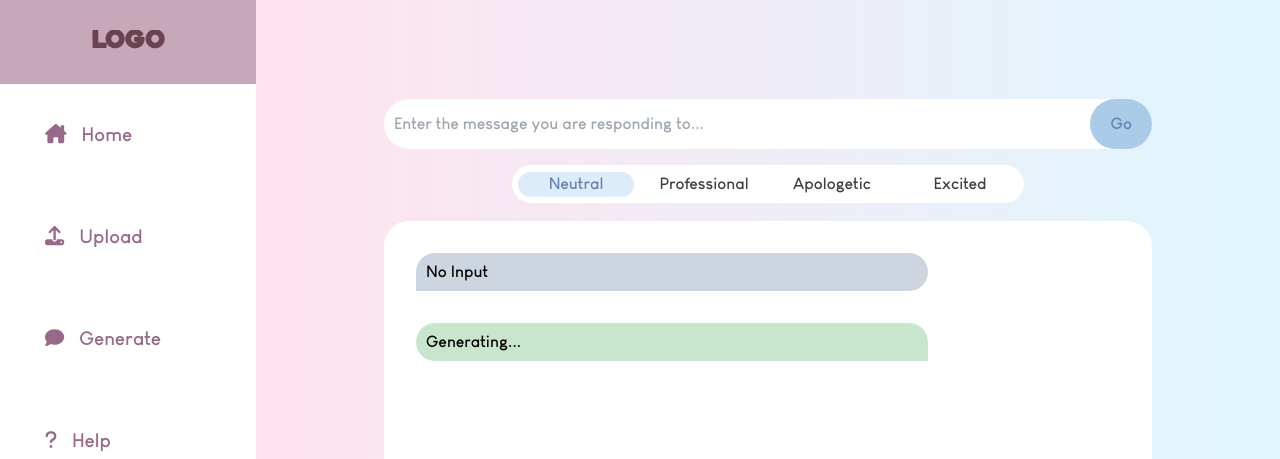
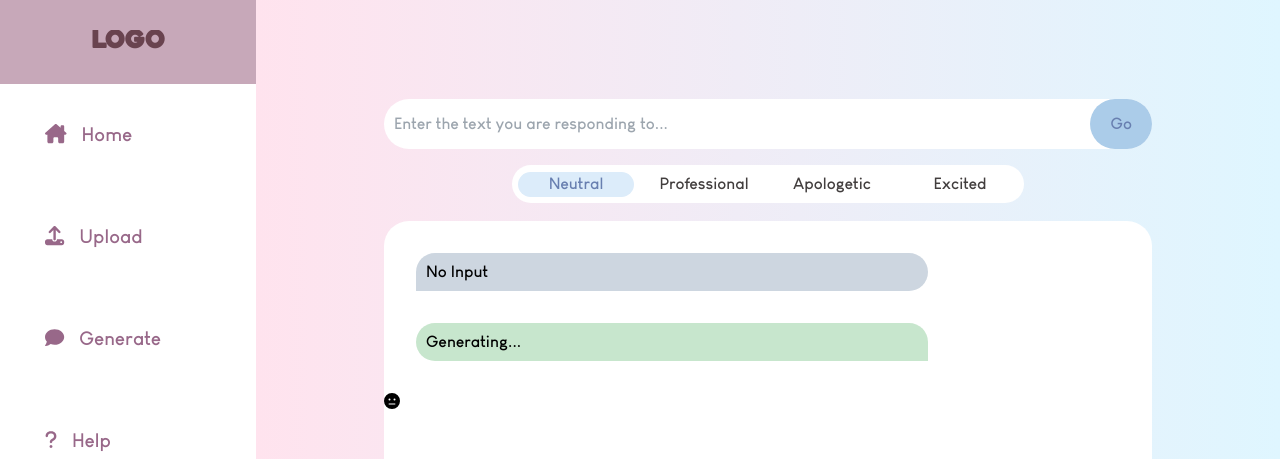
Before and after one commit to martindmhe/app, a React (Create React App) app in the folder website/: page /generate in a window 1280 px wide. Shown: the top 459 px of the page. Built offline with nearby package versions, Linux system fonts and the light colour scheme.

Commit message:
generate

```diff
--- a/website/src/Choices.css
+++ b/website/src/Choices.css
@@ -145,9 +145,6 @@
     flex-wrap: wrap;
     flex: 1;
   }
-
-
-
   .Choice_container{
     height: 100vh;
     display: flex;
--- a/website/src/Choices.js
+++ b/website/src/Choices.js
@@ -1,5 +1,12 @@
 import React, {useState} from "react";
 import "./Choices.css";
+import { FontAwesomeIcon } from "@fortawesome/react-fontawesome";
+import {
+  faFaceMeh,
+  faFaceGrinStars,
+  faFaceSadTear,
+  faFaceSmile,
+} from "@fortawesome/free-solid-svg-icons";
 
 function Choices() {
 const [selectedOption, setSelectedOption] = useState("Neutral")
@@ -15,7 +22,7 @@ const getInput = e => {
     <>
     <div className="Choice_container">
     <div class="search">
-        <input placeholder="Enter the message you are responding to..." type="text" onChange={getInput}></input>
+        <input placeholder="Enter the text you are responding to..." type="text" onChange={getInput}></input>
         <button type="submit">Go</button>
       </div>
 
@@ -49,12 +56,17 @@ const getInput = e => {
       <br></br>
       <div className ="output">
         <div className="inputMessage" style={{whiteSpace: 'pre-wrap', overflowWrap: 'break-word'}}>
-            <p>{inputText}</p>
+        {inputText == "" ? <p>Enter the text you are responding to...</p>: <p>{inputText}</p>}
         </div>
-
         <div className="generatedMessage" style={{whiteSpace: 'pre-wrap', overflowWrap: 'break-word'}}>
             <p>Generating...</p>
         </div>
+
+        {selectedOption == "Neutral" && <FontAwesomeIcon icon={faFaceMeh} />}
+        {selectedOption == "Professional" && <FontAwesomeIcon icon={faFaceSmile} />}
+        {selectedOption == "Excited" && <FontAwesomeIcon icon={faFaceGrinStars} />}
+        {selectedOption == "Apologetic" && <FontAwesomeIcon icon={faFaceSadTear} />}
+
       </div>
 
 
```
